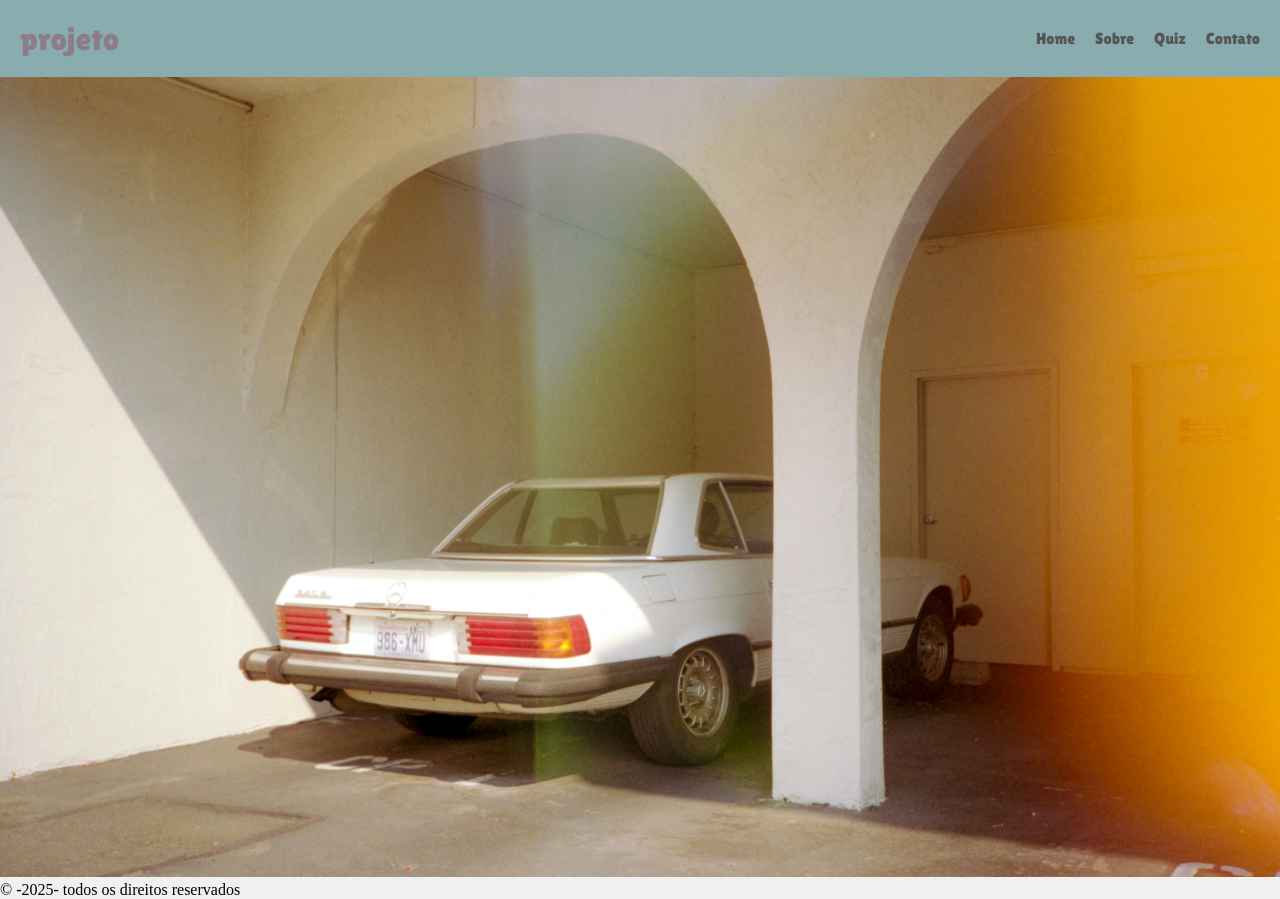
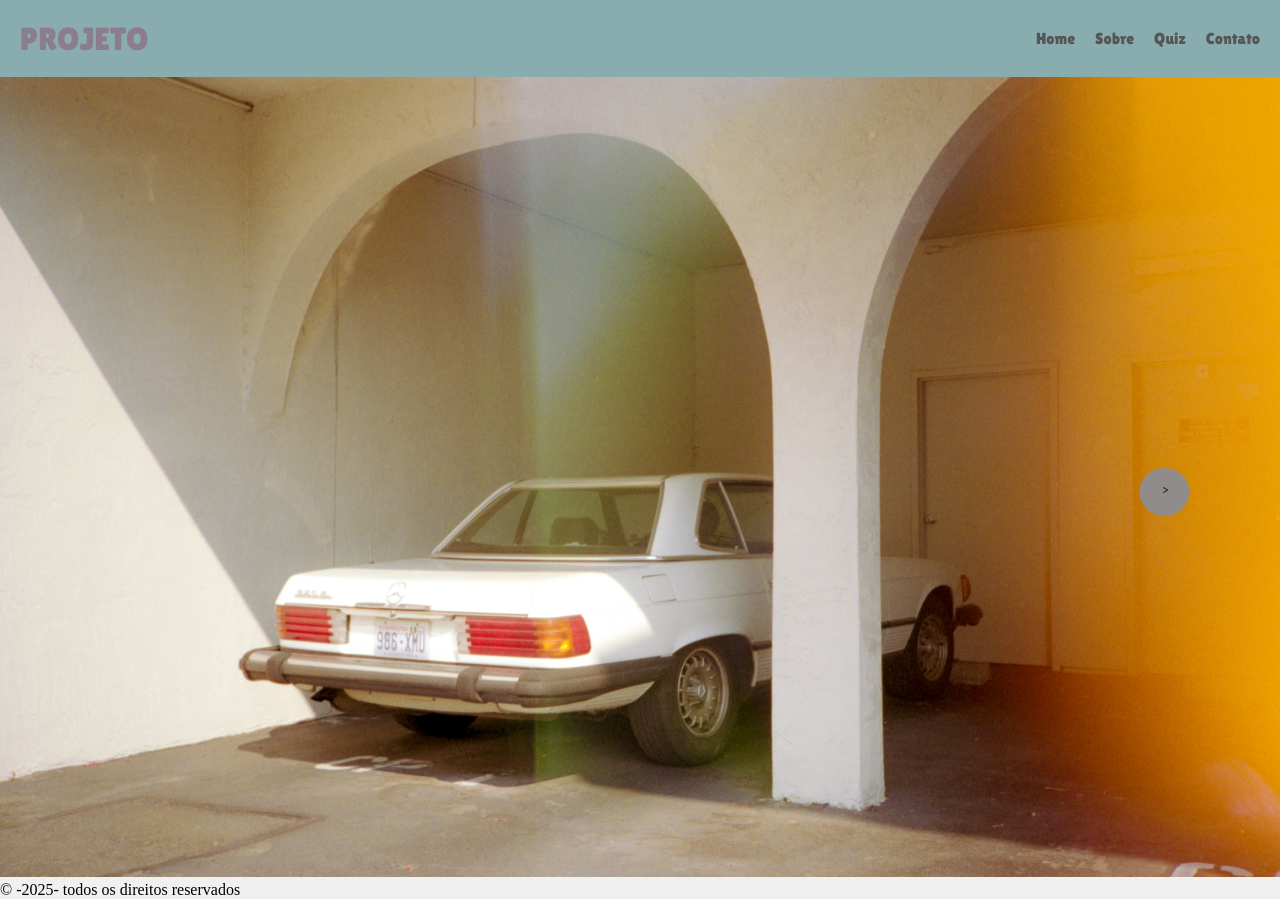
Before and after one commit to Enrico7306/projeto-4, a plain HTML site: page index.html in a window 1280 px wide. Drawn offline with Linux system fonts and the light colour scheme.

Commit message:
adicionando algumas interacoes

```diff
--- a/index.html
+++ b/index.html
@@ -13,7 +13,7 @@
 
 </body>
 <header>
-    <h1 id="logo">projeto</h1>
+    <h1 id="logo">PROJETO</h1>
     <nav>
         <ul>
             <li><a href="./index.html">Home</a></li>
@@ -24,7 +24,7 @@
     </nav>
 </header>
 <section class="banner">
-    <img id="image" alt="banner">
+    <img id="image" alt="banner"> <div class="seta"><button><img src="src/assets/seta-removebg-preview.png" alt=""></button></div>
 </section>
 
 <footer>
--- a/src/css/estilo.css
+++ b/src/css/estilo.css
@@ -44,7 +44,7 @@ header #logo{
 .banner #image{
     width: 100%;
     height: 100vh;
-    object-fit: cover; /*Ocupa todo o espaço*/
+    object-fit:cover; /*Ocupa todo o espaço*/
 }
 /* QUIZ*/
 #container-quiz{
@@ -94,3 +94,42 @@ header #logo{
     color:#fff;
 
 }
+.seta{
+  position: absolute;
+  top: 60%;
+  left: 90%;
+  border: none;
+  cursor: pointer;
+  width: 25px;
+  height: 24px;
+  border-radius: 50%;
+  & :hover{
+    background-color: #CCC;
+    width: 25px;
+    height: 24px;
+    border-radius: 50%;
+}
+
+}
+
+
+
+button{
+    top: 60%;
+    width: 25px;
+    height: 24px;
+    border-radius: 50%;
+    border: none;
+    cursor: pointer;
+    transform: scale(2);
+    background: #908c8c;
+
+    & img {
+        width: 20px;
+
+    }
+
+
+
+
+}
```
Also changed, not shown: src/assets/seta-removebg-preview.png (added), src/assets/seta.jpg (added).
